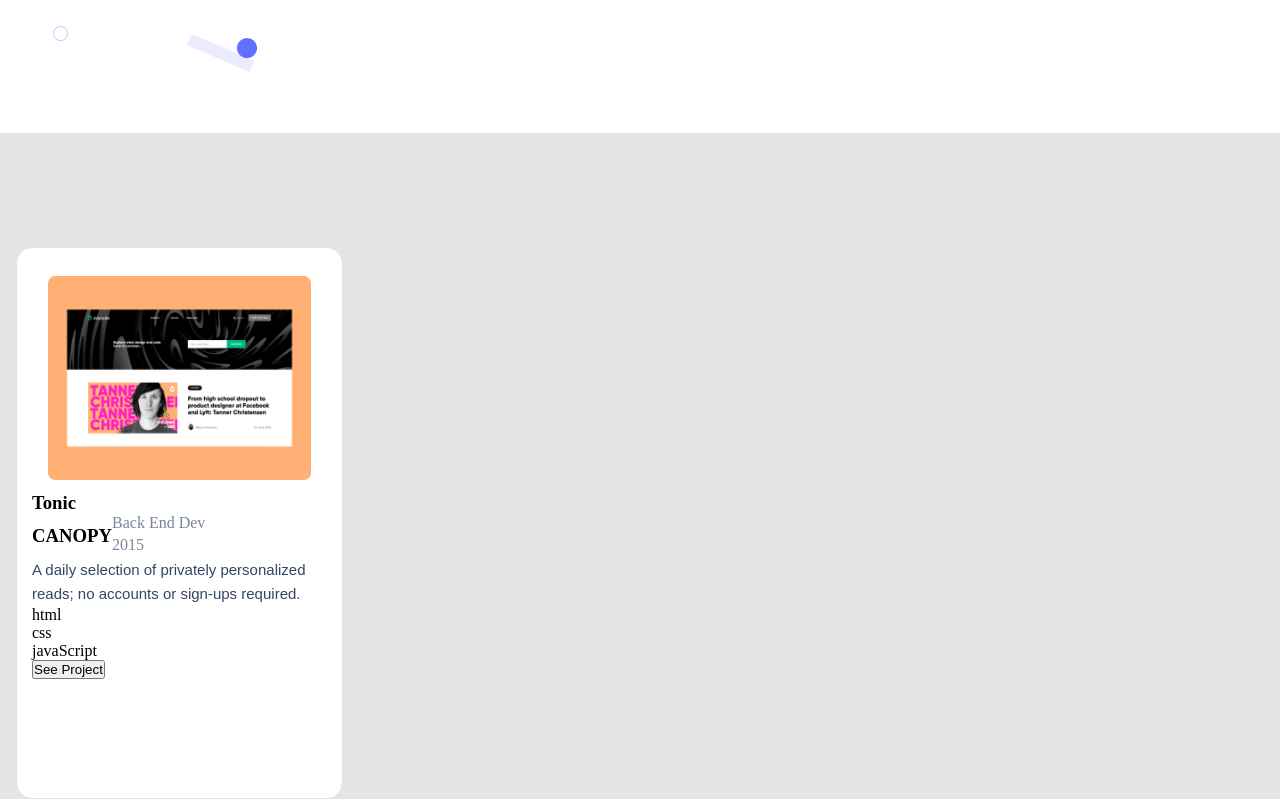
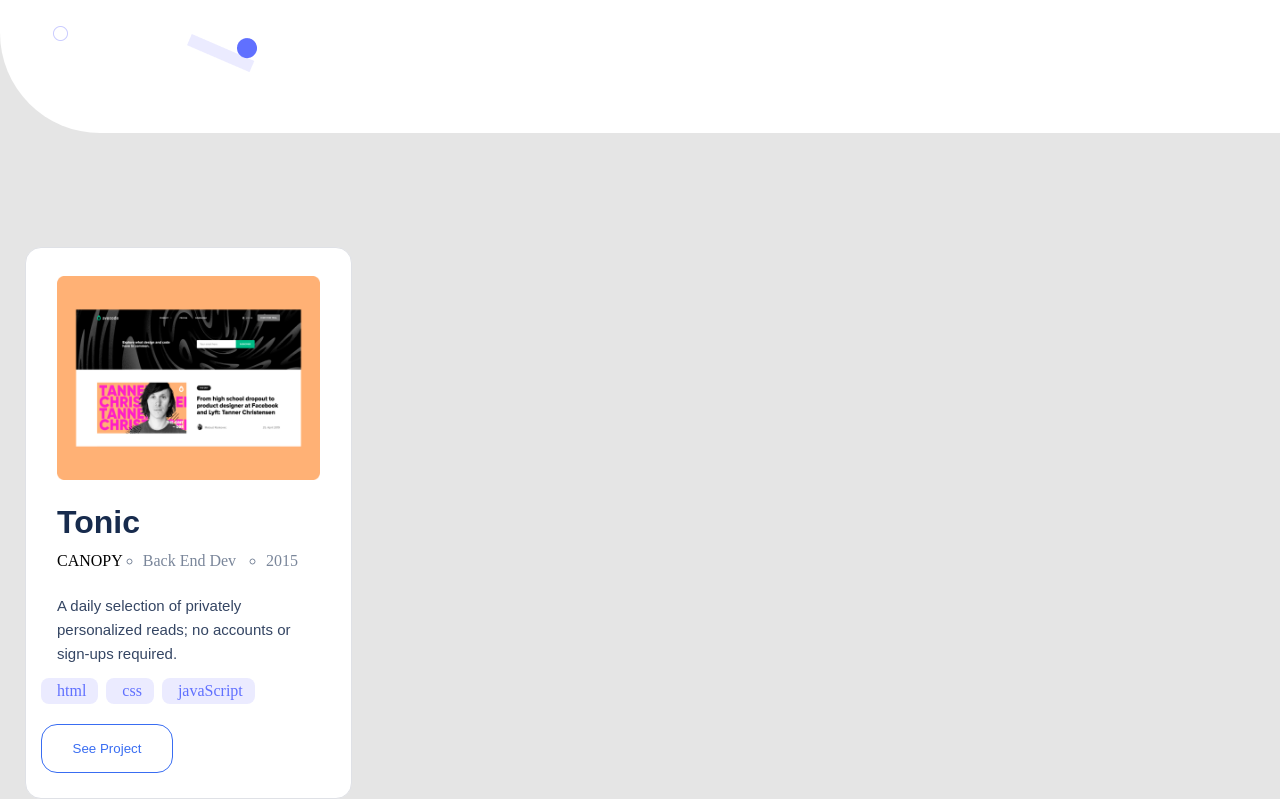
Before and after one commit to Kayonga99/My-Portfolio, a website: page index.html in a window 1280 px wide. Shown: the part 553-1352 px from the top of the page. Drawn offline with Linux system fonts and the light colour scheme.

Commit message:
Add class, add margin-top, add width

```diff
--- a/index.html
+++ b/index.html
@@ -1,5 +1,6 @@
 <!DOCTYPE html>
 <html lang="en">
+
 <head>
   <meta charset="UTF-8">
   <meta http-equiv="X-UA-Compatible" content="IE=edge">
@@ -7,6 +8,7 @@
   <title>My portfolio</title>
   <link rel="stylesheet" href="style.css">
 </head>
+
 <body>
   <header class="header">
     <a class="logo">my logo</a>
@@ -35,14 +37,13 @@
     <ul class="cards">
       <li>
         <section class="card-list">
-                <img class="card" src="./photos/Snapshoot-Portfolio (1).png"
-                alt="work1Snapshot"
-              />
+          <img class="card" src="./photos/Snapshoot-Portfolio (1).png" alt="work1Snapshot" />
           <div class="">
             <h3 class="tonic-class">Tonic</h3>
             <div class="canopy">
-                <h3>CANOPY</h3>
-                <ul class="cards">
+
+              <ul class="cards-ul">
+                <li class="cano">CANOPY</li>
                 <li class="info">Back End Dev</li>
                 <li class="info">2015</li>
               </ul>
@@ -51,13 +52,13 @@
               A daily selection of privately personalized reads; no accounts or
               sign-ups required.
             </p>
-              <div class="tools">
-                <p>html</p>
-                <p>css</p>
-                <p>javaScript</p>
-              </div>
+            <ul class="tools">
+              <li class="tools-li">html</li>
+              <li class="tools-li">css</li>
+              <li class="tools-li">javaScript</li>
+            </ul>
             <div class="view-project">
-                <button type="button">See Project</button>
+              <button class="btn" type="button">See Project</button>
             </div>
           </div>
         </section>
@@ -66,6 +67,8 @@
       <li></li>
       <li></li>
       <li></li>
-        </ul>    </section>
+    </ul>
+  </section>
 </body>
+
 </html>
--- a/style.css
+++ b/style.css
@@ -7,7 +7,7 @@
 }
 
 body {
-  /* background-color: #E5E5E5; */
+  background-color: #E5E5E5;
 }
 
 .header {
@@ -69,6 +69,8 @@
 .intro {
   background-image: url(./photos/background.png);
   background-repeat: no-repeat;
+  border-bottom-left-radius: 100px;
+  background-color: #fff;
 }
 
 .ul-list-icons {
@@ -96,12 +98,30 @@
   padding-top: 114px;
 }
 
+.cards-ul {
+  display:flex;
+  justify-content: space-between;
+  gap: 20px;
+  padding-left: 16px;
+
+}
+
+.tonic-class {
+  width: 295px;
+  height: 36px;
+  padding-left: 16px;
+  font-family: 'Poppins', sans-serif;
+  font-weight: 700;
+  font-size: 32px;
+  color: #172B4D;
+  margin: 12px 0px;
+}
 
 .info {
   margin-right: 10px;
   margin-bottom: 4px;
   color: #7a869a;
-  width: 125px;
+  list-style: circle;
 }
 
 .canopy {
@@ -110,13 +130,16 @@
   align-items: center;
 }
 .description {
-  width: 295px;
+  width: 270px;
   font-family: "Poppins", sans-serif;
   font-style: normal;
   font-weight: normal;
   font-size: 15px;
   line-height: 24px;
   color: #344563;
+  padding-left: 16px;
+  padding-top: 20px;
+  padding-bottom: 12px;
 }
 .card {
   width: 295px;
@@ -138,8 +161,7 @@
 padding-left: 16px;
 width: 327px;
 height: 552px;
-left: calc(50% - 327px/2);
-margin-left: 16px;
+margin-left: 25px;
 background: #FFFFFF;
 border: 1px solid #DFE1E6;
 box-sizing: border-box;
@@ -148,3 +170,27 @@
 order: 0;
 flex-grow: 0;
 }
+
+.tools {
+  color: #6070FF;
+  display: flex;
+  gap: 8px;
+  padding-bottom: 20px;
+}
+
+.tools-li {
+  background-color: #EBEBFF;
+  padding: 4px 12px;
+  border-radius:8px;
+  padding-left: 16px;
+}
+
+.btn {
+  color: #396DF2;
+  padding: 16px;
+  border-radius:16px;
+  background-color: #fff;
+  border:solid 1px #396DF2;
+  padding-left: 16px;
+  width: 132px;
+}
```
Lines whose indentation alone changed are shown as unchanged.
